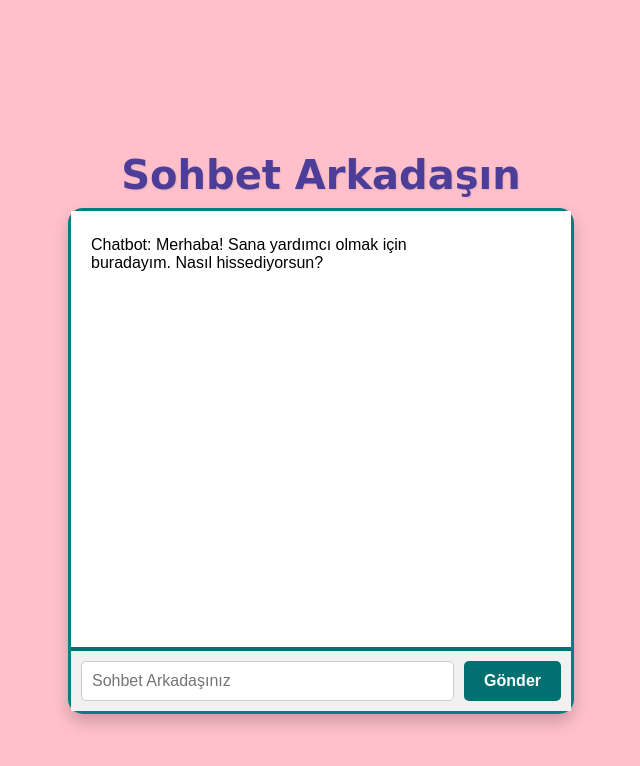
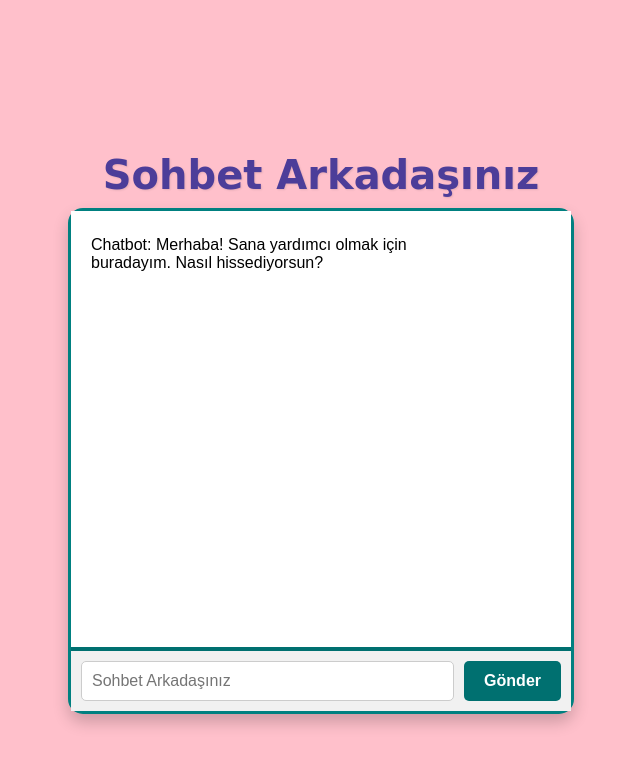
Before and after one commit to BETUL1526/sohbetarkadas-n-z, a plain HTML site: page index.html in a window 1280 px wide. Shown: the whole page, without its empty margins (319-959 px from the left). Drawn offline with Linux system fonts and the light colour scheme.

Commit message:
Update index.html

```diff
--- a/index.html
+++ b/index.html
@@ -10,7 +10,7 @@
 
 <body>
 
-    <h1>Sohbet Arkadaşın</h1>
+    <h1>Sohbet Arkadaşınız</h1>
     <div id="chatbot-container">
         <div id="message-container" class="messages">
         </div>
```
